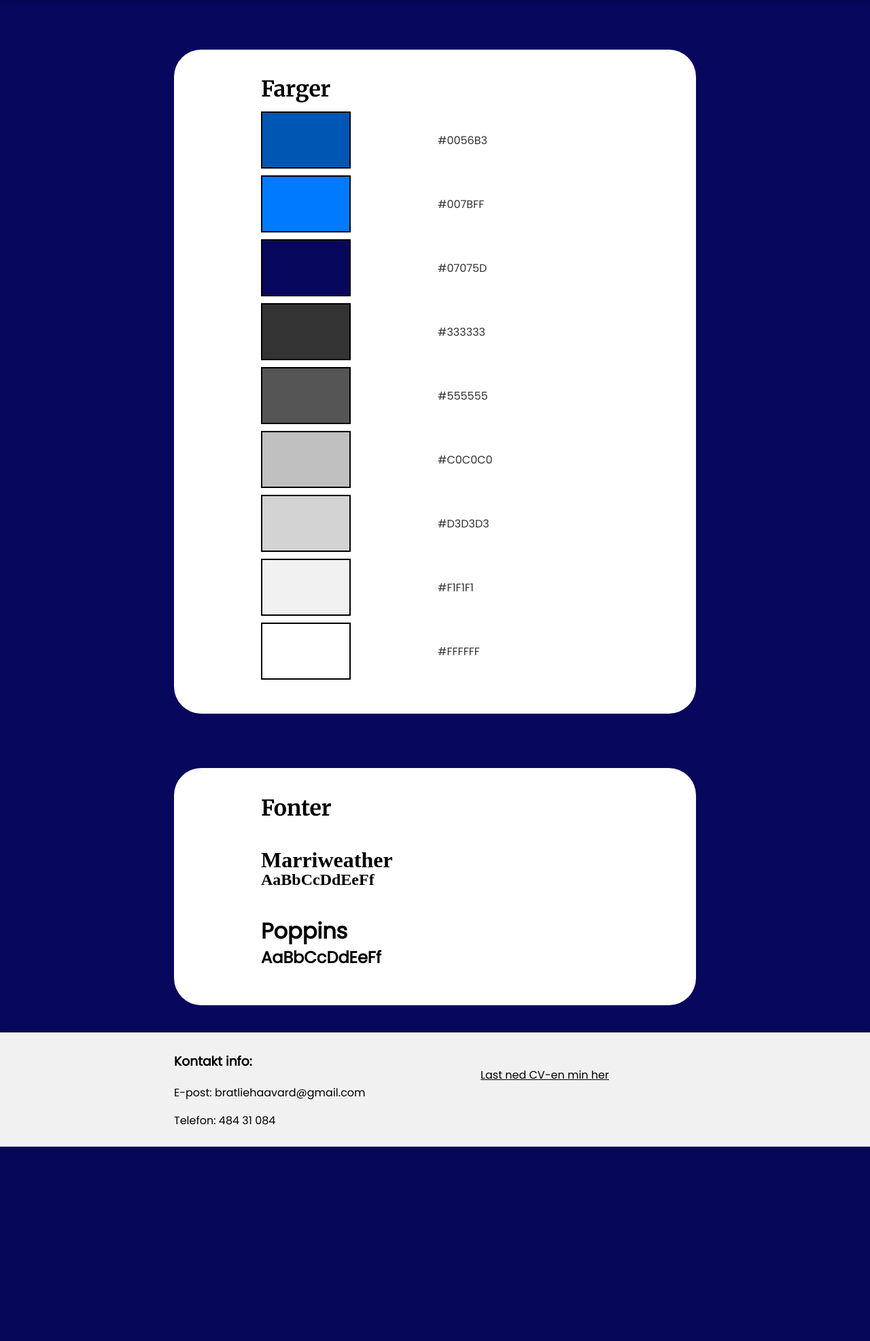
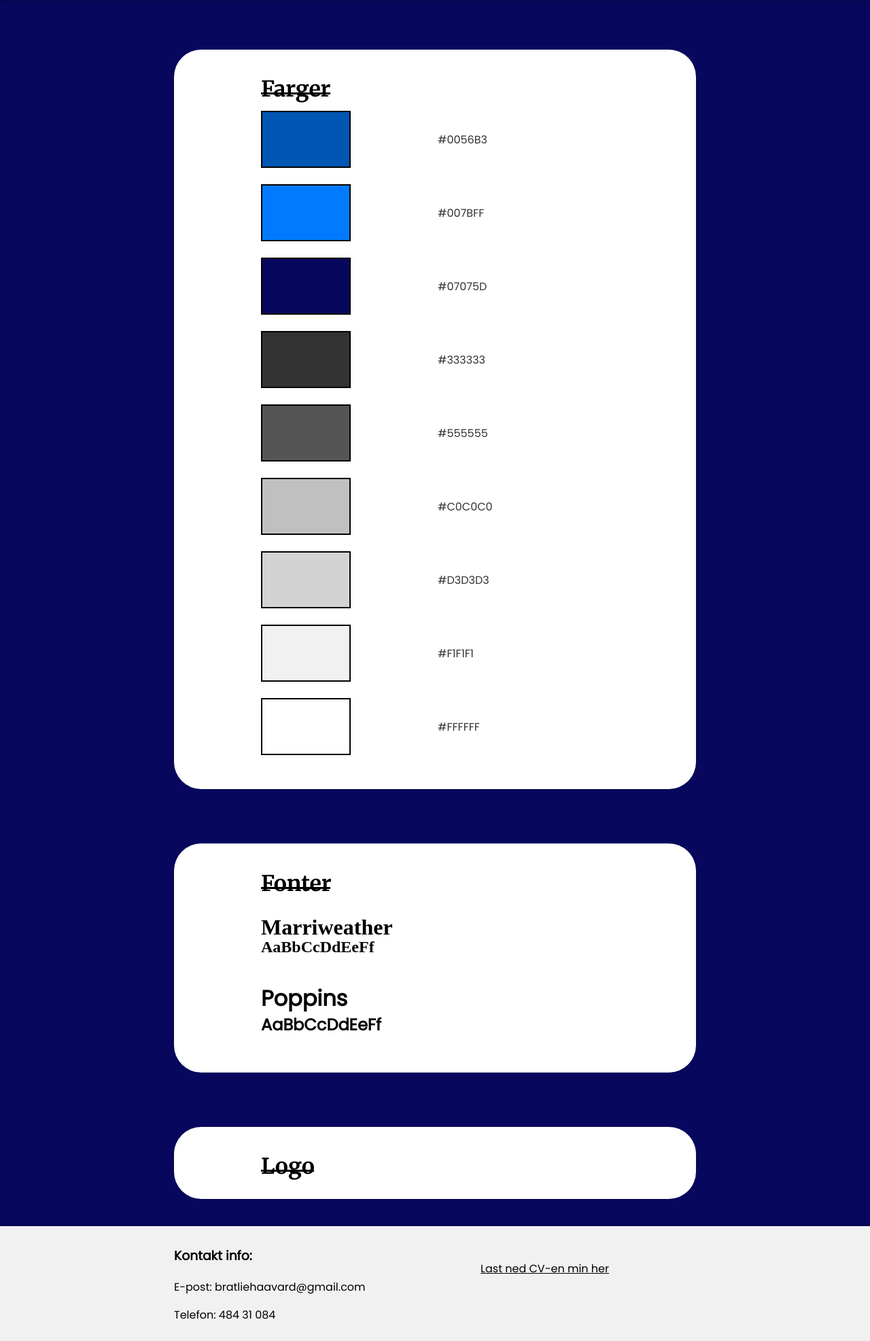
Before and after one commit to HaavardBratlie/aarsoppgave, a Flask app: page /designprofil in a window 1280 px wide. Shown: the part 87-2060 px from the top of the page at 68% size. Before the commit the page ends 1774 px from the top, so only its background shows below. Run offline with Flask 3, Linux system fonts and the light colour scheme.

Commit message:
litt mere design manual
fortsatt ikke ferdig

```diff
--- a/static/style.css
+++ b/static/style.css
@@ -395,6 +395,7 @@ footer {
     display: flex;
     align-items: center;
     margin-bottom: 10px;
+    margin-top: 3vh;
 }
 
 .color-box div {
@@ -416,3 +417,19 @@ footer {
     font-family: 'Poppins';
     margin-top: -2vh;
 }
+
+.underline{
+    height: 0.4vh;
+    margin-top: -3.5vh;
+    width: 8vw;
+    margin-left: 10vw;
+    background-color: black;
+}
+
+.underline2 {
+    height: 0.4vh;
+    margin-top: -3.5vh;
+    width: 6.1vw;
+    margin-left: 10vw;
+    background-color: black;
+}
--- a/templates/designprofil.html
+++ b/templates/designprofil.html
@@ -4,6 +4,7 @@
 
 <div class="designmanual-box">
     <h1>Farger</h1>
+    <div class="underline"></div>
     <div class="color-box">
         <div id="box-0056b3"></div>
         <p>#0056B3</p>
@@ -44,12 +45,17 @@
 
 <div class="designmanual-box">
     <h1>Fonter</h1>
+    <div class="underline"></div>
     <h1 class="font-1">Marriweather</h1>
     <h2 class="font-1">AaBbCcDdEeFf</h2>
     <h1 class="font-2">Poppins</h1>
     <h2 class="font-2">AaBbCcDdEeFf</h2>
 </div>
 
+<div class="designmanual-box">
+    <h1>Logo</h1>
+    <div class="underline2"></div>
+</div>
 
 
 
```
